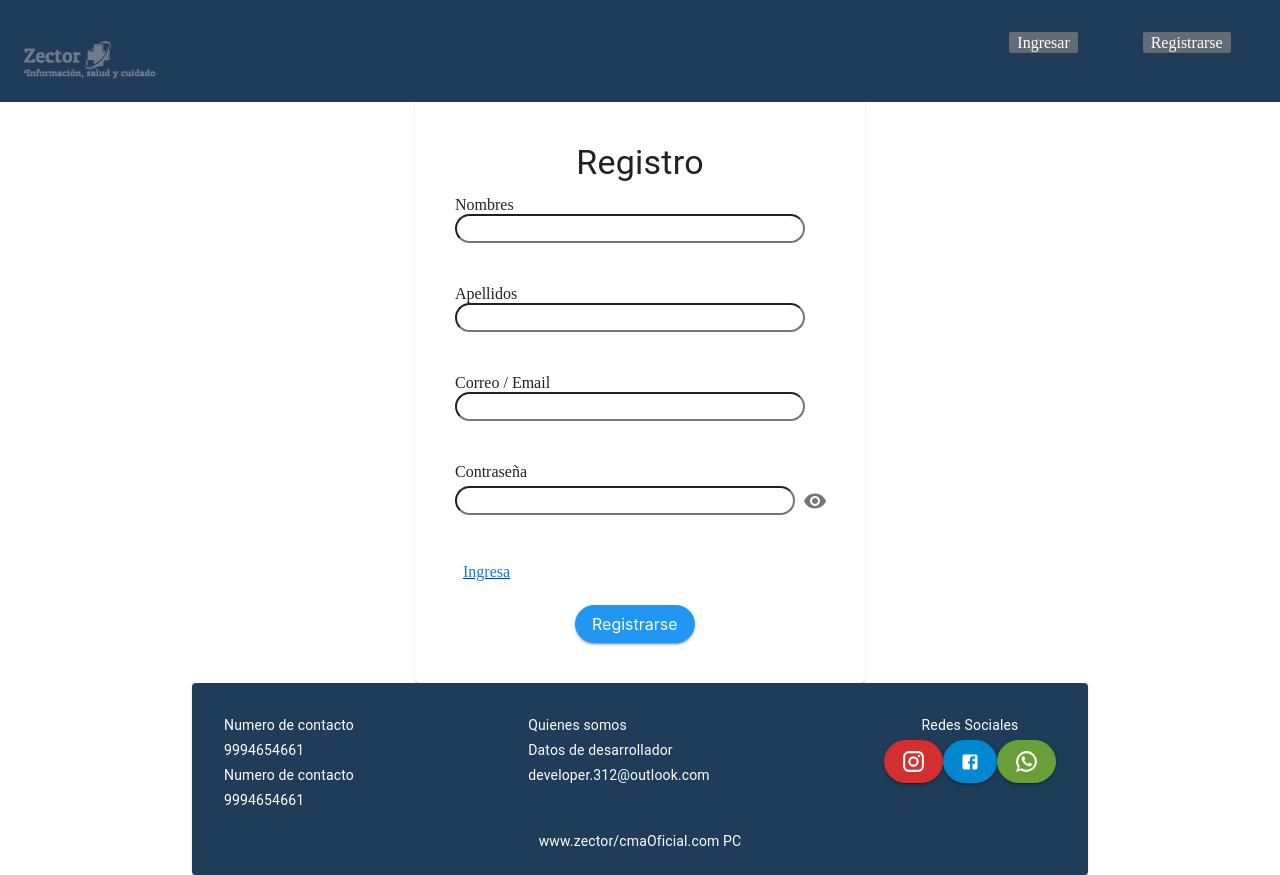
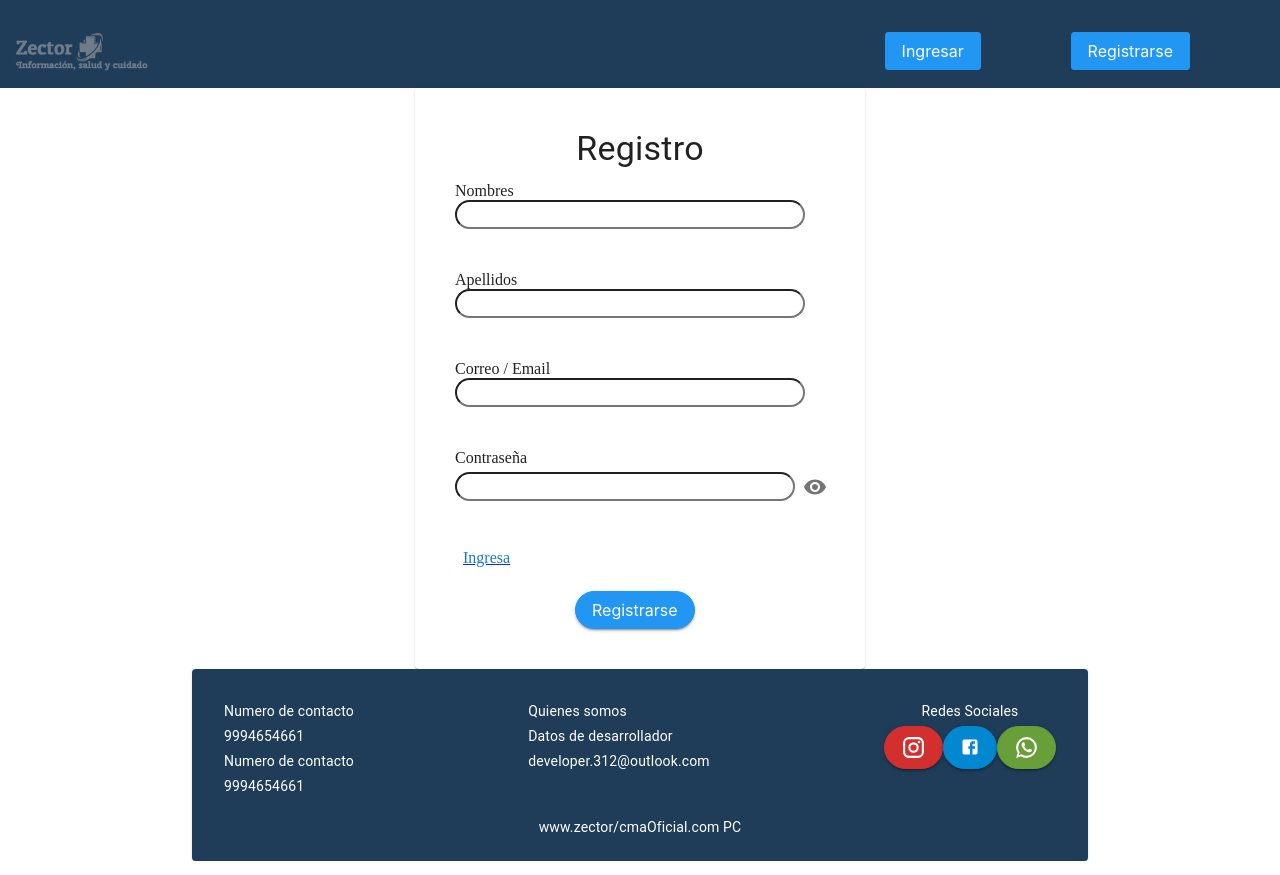
Before and after one commit to EduardoPucB25/ZectorWeb, a React (Vite) app: page /cma/register in a window 1280 px wide. Built offline with nearby package versions, Linux system fonts and the light colour scheme.

Commit message:
Update 23 Agosto

```diff
--- a/src/components/public/components/HeaderLYR.jsx
+++ b/src/components/public/components/HeaderLYR.jsx
@@ -1,14 +1,14 @@
 import React, { Component, useEffect, useState } from 'react';
-
+import { NavLink } from 'react-router-dom';
 import Grid from '@mui/material/Grid';
 import Box from '@mui/joy/Box';
-import Link from '@mui/joy/Link';
+import Link from '@mui/material/Link';
+import { Button } from 'primereact/button';
+import { ThemeProvider } from '@mui/material';
+import LogoZector from '../../../assets/images/LogoZector.png'
 
-
-import LogoZector from '../../../assets/images/LogoZector.png'
-import { NavLink } from 'react-router-dom';
 import { Typography } from '@mui/material';
-
+import { theme } from '../styles/responsiveScreens';
 
 
 
@@ -16,20 +16,77 @@ export default function HeaderLYR() {
 
    const [w, setW] = useState(window.innerWidth);
    useEffect(() => {
-     const handleResize = () => {
+      const handleResizew = () => {
          setW(window.innerWidth);
       };
-     window.addEventListener('resize', handleResize);
+      window.addEventListener('resize', handleResizew);
       return () => {
-       window.removeEventListener('resize', handleResize);
+         window.removeEventListener('resize', handleResizew);
       };
    }, []);
+
+   const [h, setH] = useState(window.innerHeight);
+   useEffect(() => {
+      const handleResizeh = () => {
+         setH(window.innerHeight);
+      };
+      window.addEventListener('resize', handleResizeh);
+      return () => {
+         window.removeEventListener('resize', handleResizeh);
+      };
+   }, []);
+
+
    const [anchorEl, setAnchorEl] = React.useState(null);
    return (
-      <React.Fragment>
-         <Grid container sx={{ display: 'flex', height: (w * .08), width: w, backgroundColor: '#1f3c59', }}>
+      <ThemeProvider theme={theme}>
+         <Grid container sx={{ display: 'flex', height: (h * .11), width: w, backgroundColor: '#1f3c59', }}>
+            <Grid item xs container direction='row' spacing={1} sx={{
 
-            <Grid item xs container direction="row" >
+            }}>
+               <Box sx={{ flexGrow: 4 }}>
+                  <Grid item xs>
+                     <img alt="logo" src={LogoZector} height="120" className="p-mr-2"></img>
+                  </Grid>
+               </Box>
+
+               <Box sx={{ flexGrow: .5, paddingTop: 5}}>
+                 <Grid item xs>
+                     <NavLink to="/cma/login">
+                        <Button
+                           underline="none"
+                           variant="solid"
+                           color="neutral"
+                           level='h6'
+                           sx={{ '--Link-gap': '0.5rem', pr: 1, pl: 1 }}
+                        >
+                           Ingresar
+                        </Button>
+                     </NavLink>
+                  </Grid>
+               </Box>
+               <Box sx={{ flexGrow: .5, paddingTop: 5}}>
+                  <Grid item xs>
+                     <NavLink to="/cma/register">
+                        <Button
+
+                           underline="none"
+                           variant="solid"
+                           color="neutral"
+                           level='h6'
+                           sx={{ '--Link-gap': '0.5rem', pr: 1, pl: 1 }}
+                        >
+                           Registrarse
+                        </Button>
+                     </NavLink>
+                  </Grid>
+               </Box>
+
+
+
+            </Grid>
+
+            {/* <Grid item xs container direction="row" >
                <Grid item xs>
                   <img alt="logo" src={LogoZector} height="120" className="p-mr-2"></img>
 
@@ -38,10 +95,11 @@ export default function HeaderLYR() {
 
                </Grid>
 
+
                <Grid item xs container direction="row" paddingTop={4} >
                   <Grid item xs>
                      <NavLink to="/cma/login">
-                        <Link
+                        <Button
 
                            underline="none"
                            variant="solid"
@@ -50,7 +108,7 @@ export default function HeaderLYR() {
                            sx={{ '--Link-gap': '0.5rem', pr: 1, pl: 1 }}
                         >
                            Ingresar
-                        </Link>
+                        </Button>
                      </NavLink>
                   </Grid>
                   <Grid item xs>
@@ -68,9 +126,11 @@ export default function HeaderLYR() {
                      </NavLink>
                   </Grid>
                </Grid>
-            </Grid>
+            </Grid> */}
 
          </Grid>
-      </React.Fragment>
+      </ThemeProvider>
+
+
    );
 }
```
Lines whose indentation alone changed are shown as unchanged.
